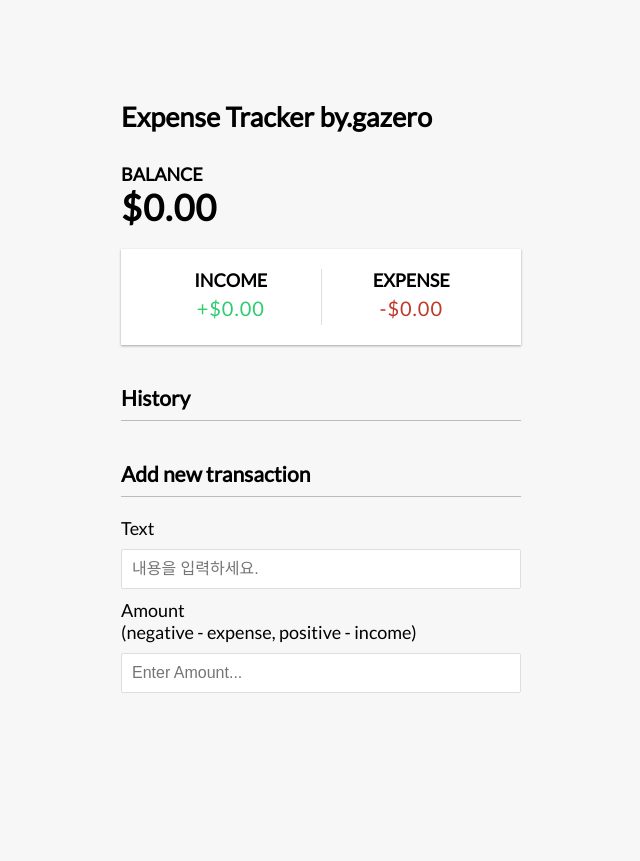
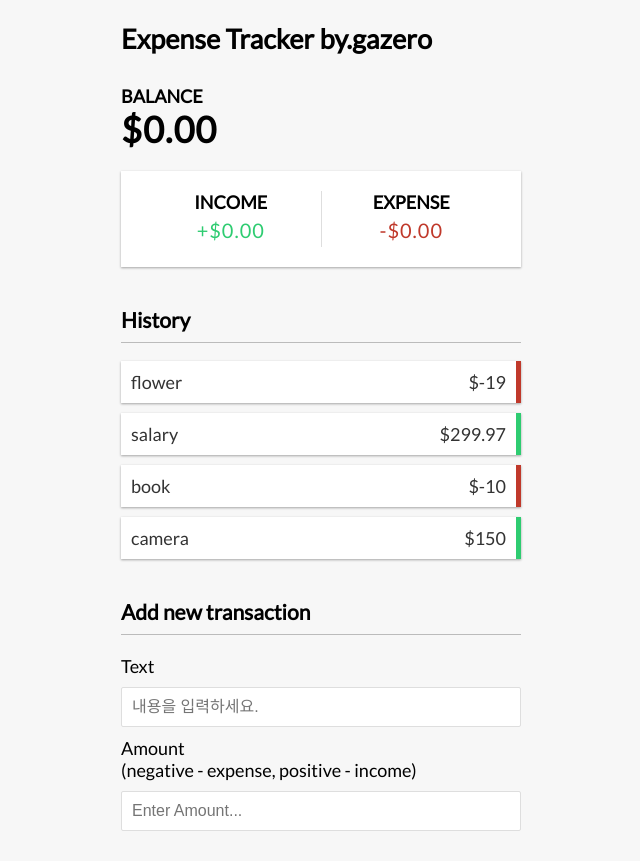
Before and after one commit to gayoung106/vue-expense, a Vue app: page / in a window 1280 px wide. Shown: the whole page, without its empty margins (319-959 px from the left). Before the commit the page ends 800 px from the top, so only its background shows below. Built offline with nearby package versions, Linux system fonts and the light colour scheme.

Commit message:
feat: option api 실습적용

```diff
--- a/src/components/TransactionList.vue
+++ b/src/components/TransactionList.vue
@@ -1,6 +1,14 @@
 <template>
   <h3>History</h3>
   <ul id="list" class="list">
+    <li
+      v-for="t in transactions"
+      :key="t.id"
+      :class="t.amount < 0 ? 'minus' : 'plus'"
+    >
+      {{ t.text }} <span>${{ t.amount }}</span>
+      <button class="delete-btn">X</button>
+    </li>
     <!-- <li class="minus">
       Cash <span>-$400</span> <button class="delete-btn">X</button>
     </li>
@@ -9,3 +17,18 @@
     </li> -->
   </ul>
 </template>
+
+<script>
+export default {
+  data() {
+    return {
+      transactions: [
+        { id: 1, text: "flower", amount: -19.0 },
+        { id: 2, text: "salary", amount: 299.97 },
+        { id: 3, text: "book", amount: -10 },
+        { id: 4, text: "camera", amount: 150 },
+      ],
+    };
+  },
+};
+</script>
```
